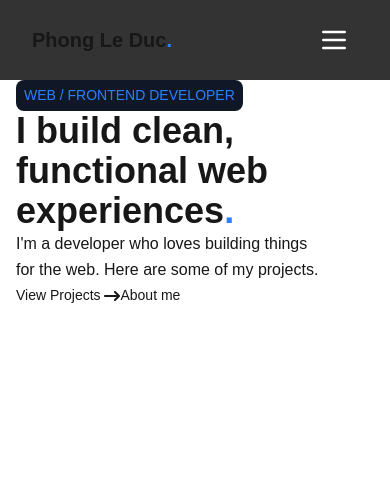
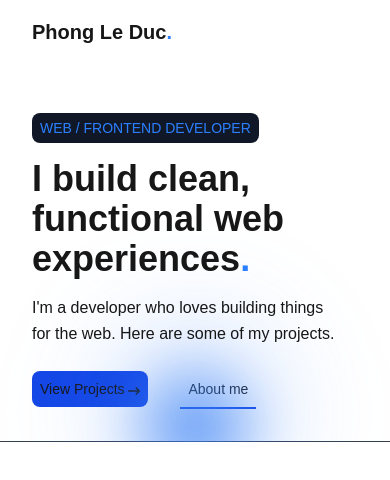
Before and after one commit to Phong-Le-Duc/phong-portfolio, a Next.js app: page / in a window 390 px wide. Shown: the top 480 px of the page. Built offline with nearby package versions, Linux system fonts and the light colour scheme.

Commit message:
hero done

```diff
--- a/src/app/layout.tsx
+++ b/src/app/layout.tsx
@@ -30,7 +30,7 @@ export default function RootLayout({
     >
       <body className="min-h-full flex flex-col">
         <Header />
-        <main className="mx-4 md:mx-16">{children}</main>
+        <main className="">{children}</main>
       </body>
     </html>
   );
--- a/src/app/page.tsx
+++ b/src/app/page.tsx
@@ -1,3 +1,4 @@
+import FeaturedProjects from "@/components/featured-projects";
 import Hero from "@/components/hero";
 import Image from "next/image";
 
@@ -7,8 +8,9 @@ export default function Page() {
 
       <Hero />
 
+      <div className=" "></div>
 
-
+      <FeaturedProjects />
     </main>
   )
 
--- /dev/null
+++ b/src/components/featured-projects/index.tsx
@@ -0,0 +1,11 @@
+
+
+export default function FeaturedProjects() {
+
+    return (
+        <section className=" pt-10">
+
+
+        </section>
+    )
+}
--- a/src/components/header/index.tsx
+++ b/src/components/header/index.tsx
@@ -9,7 +9,7 @@ import ThemeToggle from "@/components/theme-toggle/ThemeToggle";
 export default function Header() {
 
     return (
-        <header className="sticky top-0 z-50 bg-black/80 backdrop-blur">
+        <header className="sticky top-0 z-50">
 
 
 
@@ -40,7 +40,7 @@ export default function Header() {
 
                 </div>
 
-                <button className="md:hidden p-2" aria-label="Open menu">
+                <button className="md:hidden mr-2 " aria-label="Open menu">
                     <svg
                         className="w-8 h-8 text-white"
                         fill="none"
--- /dev/null
+++ b/src/components/hero/hero_bg.module.css
@@ -0,0 +1,52 @@
+.coreGlow {
+    pointer-events: none;
+    position: absolute;
+    right: 140px;
+    top: 50%;
+    width: 220px;
+    height: 220px;
+    transform: translateY(-50%);
+    border-radius: 9999px;
+    background: radial-gradient(circle,
+            rgba(59, 130, 246, 0.75) 0%,
+            rgba(59, 130, 246, 0.35) 35%,
+            rgba(59, 130, 246, 0.12) 58%,
+            transparent 75%);
+    filter: blur(18px);
+}
+
+.outerHalo {
+    pointer-events: none;
+    position: absolute;
+    right: 100px;
+    top: 50%;
+    width: 320px;
+    height: 320px;
+    transform: translateY(-50%);
+    border-radius: 9999px;
+    background: radial-gradient(circle,
+            rgba(59, 130, 246, 0.28) 0%,
+            rgba(59, 130, 246, 0.12) 45%,
+            transparent 75%);
+    filter: blur(48px);
+}
+
+@media (max-width: 580px) {
+    .coreGlow {
+        right: 50%;
+        top: auto;
+        bottom: -70px;
+        width: 170px;
+        height: 170px;
+        transform: translateX(50%);
+    }
+
+    .outerHalo {
+        right: 50%;
+        top: auto;
+        bottom: -95px;
+        width: 250px;
+        height: 250px;
+        transform: translateX(50%);
+    }
+}
--- a/src/components/hero/index.tsx
+++ b/src/components/hero/index.tsx
@@ -1,29 +1,62 @@
 import Link from "next/link";
 import { FaArrowRightLong } from "react-icons/fa6";
+import styles from "./hero_bg.module.css";
+
 
 export default function Hero() {
 
     return (
-        <section className="w-full">
+        <section className="relative w-full overflow-hidden ">
 
-            <div className="">
-                <p className="inline-block text-sm bg-gray-900 px-2 py-1 rounded-lg text-blue-500">
+            <div>
+                {/* strong core glow */}
+                <div
+                    aria-hidden="true"
+                    className={styles.coreGlow}
+                />
+
+                {/* soft outer halo */}
+                <div
+                    aria-hidden="true"
+                    className={styles.outerHalo}
+                />
+            </div>
+
+            <div className="relative z-10 mt-12 flex flex-col gap-4 mx-8">
+                <p className="self-start text-sm max-[350px]:text-xs bg-gray-900 px-2 py-1 rounded-lg text-blue-500">
                     WEB / FRONTEND DEVELOPER
                 </p>
-                <h1>I build clean, <br /> functional web<br /> experiences<span className="text-blue-500">.</span></h1>
-                <p>I'm a developer who loves building things <br /> for the web. Here are some of my projects.</p>
+
+                <h1 className="text-4xl max-[350px]:text-3xl">
+                    I build clean, <br /> functional web<br /> experiences
+                    <span className="text-blue-500">.</span>
+                </h1>
+
+                <p className="max-[350px]:text-sm">
+                    I'm a developer who loves building things <br /> for the web. Here are some of my projects.
+                </p>
             </div>
 
-            <div>
-                <Link href="/" aria-label="View my projects" className="text-sm">
-                    View Projects <FaArrowRightLong className="inline-block w-4 h-4" />
+            <div className="mt-6 mx-8 flex flex-row gap-8 max-[310px]:flex-col max-[310px]:gap-3">
+                <Link
+                    className="self-start w-fit text-sm bg-blue-700 p-2 rounded-lg"
+                    href="/"
+                    aria-label="View my projects"
+                >
+                    View Projects <FaArrowRightLong className="inline-block w-3 h-3" />
                 </Link>
 
-                <Link href="/" aria-label="View my projects" className="text-sm">
+                <Link
+                    className="self-start w-fit text-sm p-2 border-b-2 border-blue-700"
+                    href="/"
+                    aria-label="About me"
+                >
                     About me
                 </Link>
             </div>
 
+            <div className="mx-8 border-b border-gray-700 pb-8 max-[768px]:mx-0"></div>
+
         </section >
     )
 }
```
